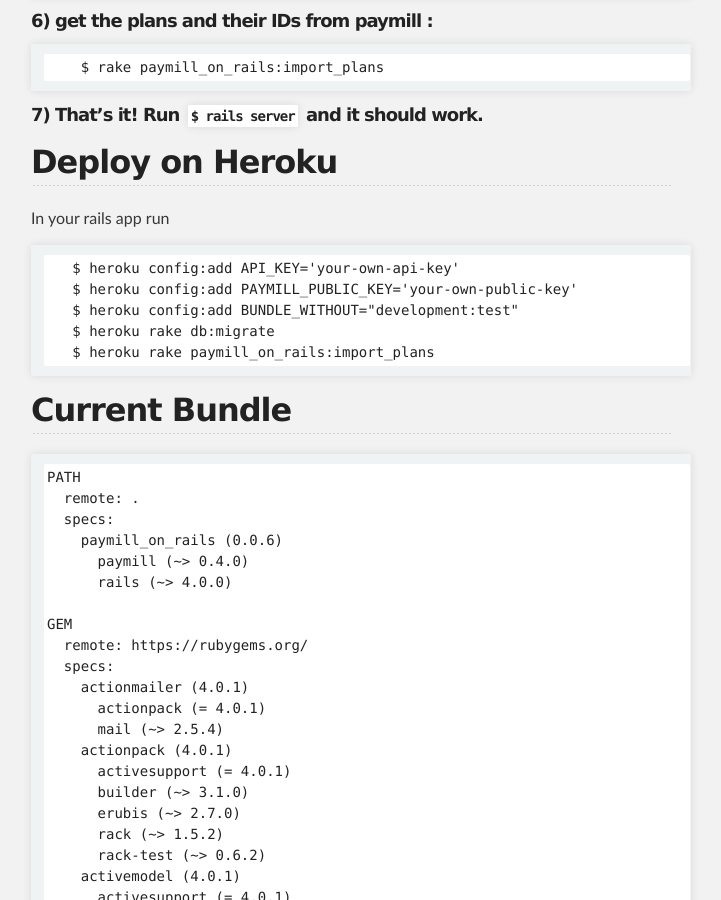
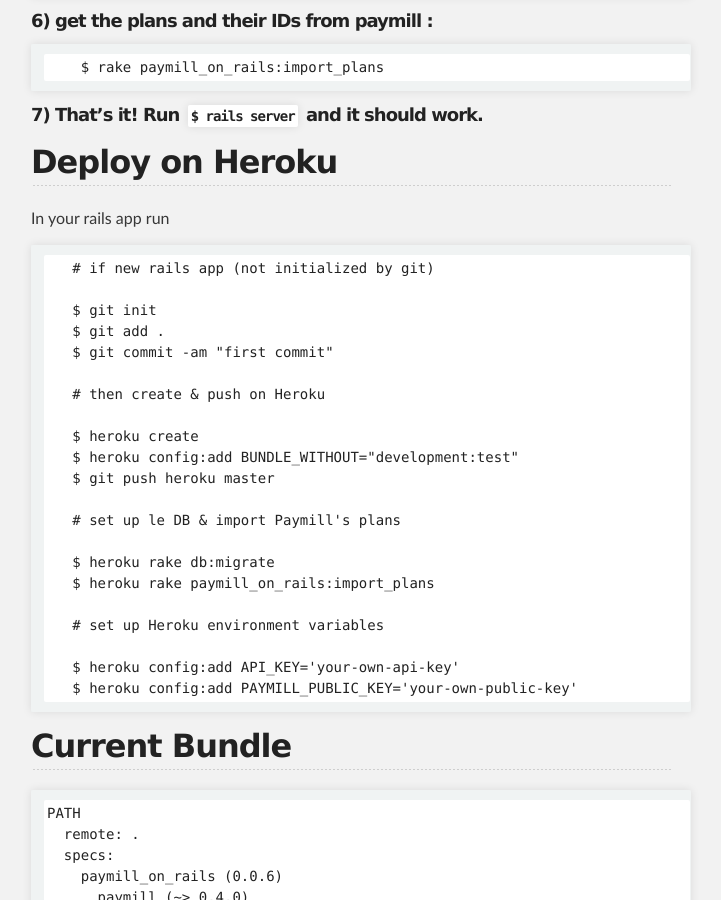
Before and after one commit to lgs/paymill_on_rails, a Jekyll site: the page built from index.md, in a window 1280 px wide and 900 px high, scrolled down 2061 px. Shown: the whole window, without its empty margins (289-1010 px from the left). Built offline with Jekyll 4.4.1, drawn with Linux system fonts in a browser that asks for light colours; nearby versions of some CDN libraries; Markdown is read by kramdown in place of the engine named in the settings.

Commit message:
Sync README.md in master branch to index.md in gh-pages

````diff
--- a/index.md
+++ b/index.md
@@ -87,14 +87,30 @@ Since the release of [**paymill_on_rails gem 0.0.5**][10], PaymillOnRails become
 
 ## Deploy on Heroku
 
-In your rails app  run
+In your rails app run
 
 ```
+   # if new rails app (not initialized by git)
+
+   $ git init
+   $ git add .
+   $ git commit -am "first commit"
+
+   # then create & push on Heroku
+
+   $ heroku create
+   $ heroku config:add BUNDLE_WITHOUT="development:test"
+   $ git push heroku master
+
+   # set up le DB & import Paymill's plans
+
+   $ heroku rake db:migrate
+   $ heroku rake paymill_on_rails:import_plans
+
+   # set up Heroku environment variables
+
    $ heroku config:add API_KEY='your-own-api-key'
    $ heroku config:add PAYMILL_PUBLIC_KEY='your-own-public-key'
-   $ heroku config:add BUNDLE_WITHOUT="development:test"
-   $ heroku rake db:migrate
-   $ heroku rake paymill_on_rails:import_plans
 ```
 
 ## Current Bundle
````
